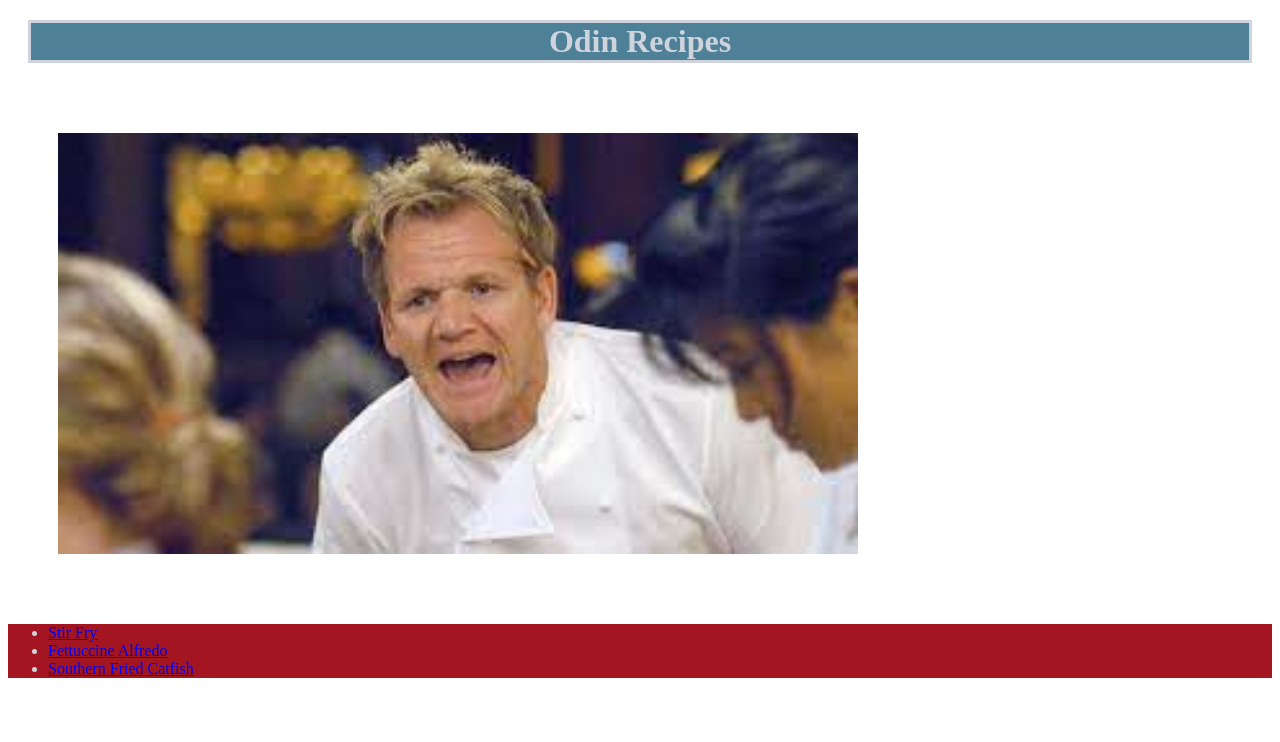
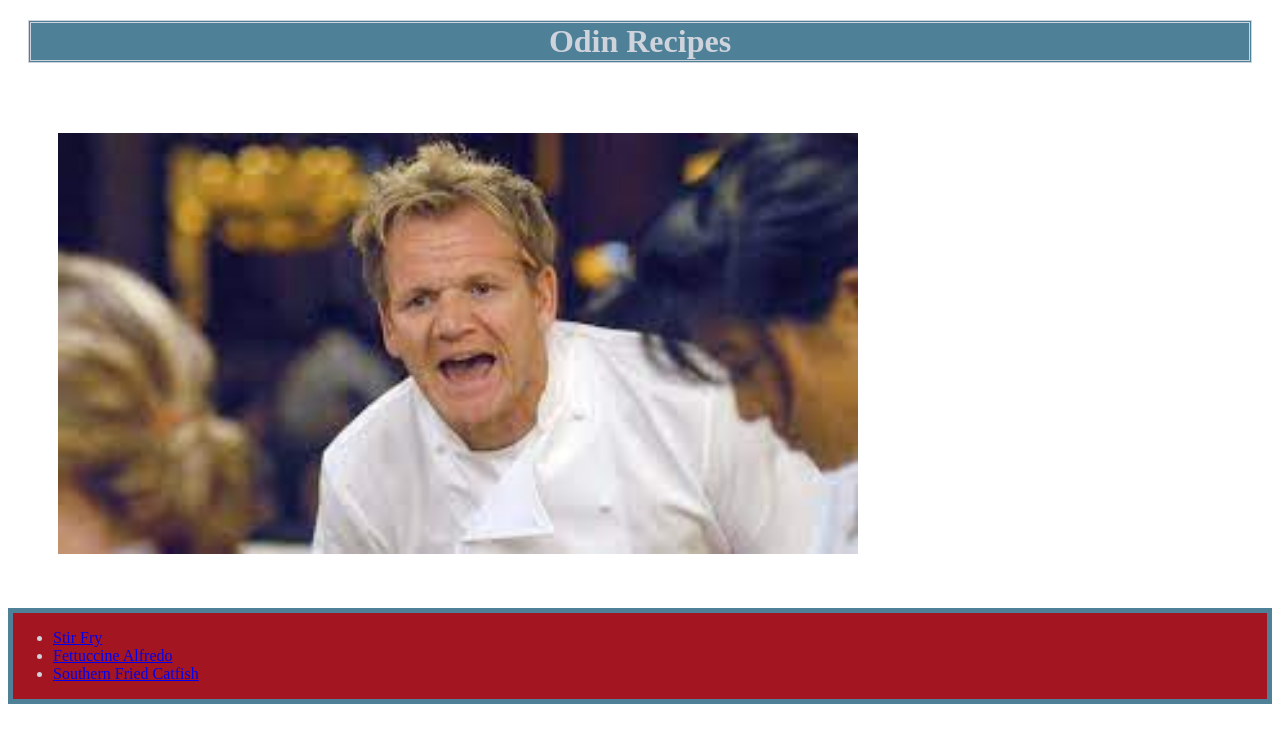
Before and after one commit to TrentMonnin7/odin-recipes, a plain HTML site: page index.html in a window 1280 px wide. Drawn offline with Linux system fonts and the light colour scheme.

Commit message:
add colored border to div elements on home page

```diff
--- a/style.css
+++ b/style.css
@@ -12,7 +12,7 @@ h1 {
     background-color: rgb(78,128,152);
     color: rgb(206,211,220);
     margin: 20px;
-    border: 3px solid;
+    border: 3px double;
     border-color: rgb(206,211,220);
 
 
@@ -21,6 +21,8 @@ h1 {
 div {
     background-color: rgb(163,22,33);
     color: rgb(206,211,220);
+    border: 5px solid;
+    border-color: rgb(78,128,152);
 }
 
 .description {
```
